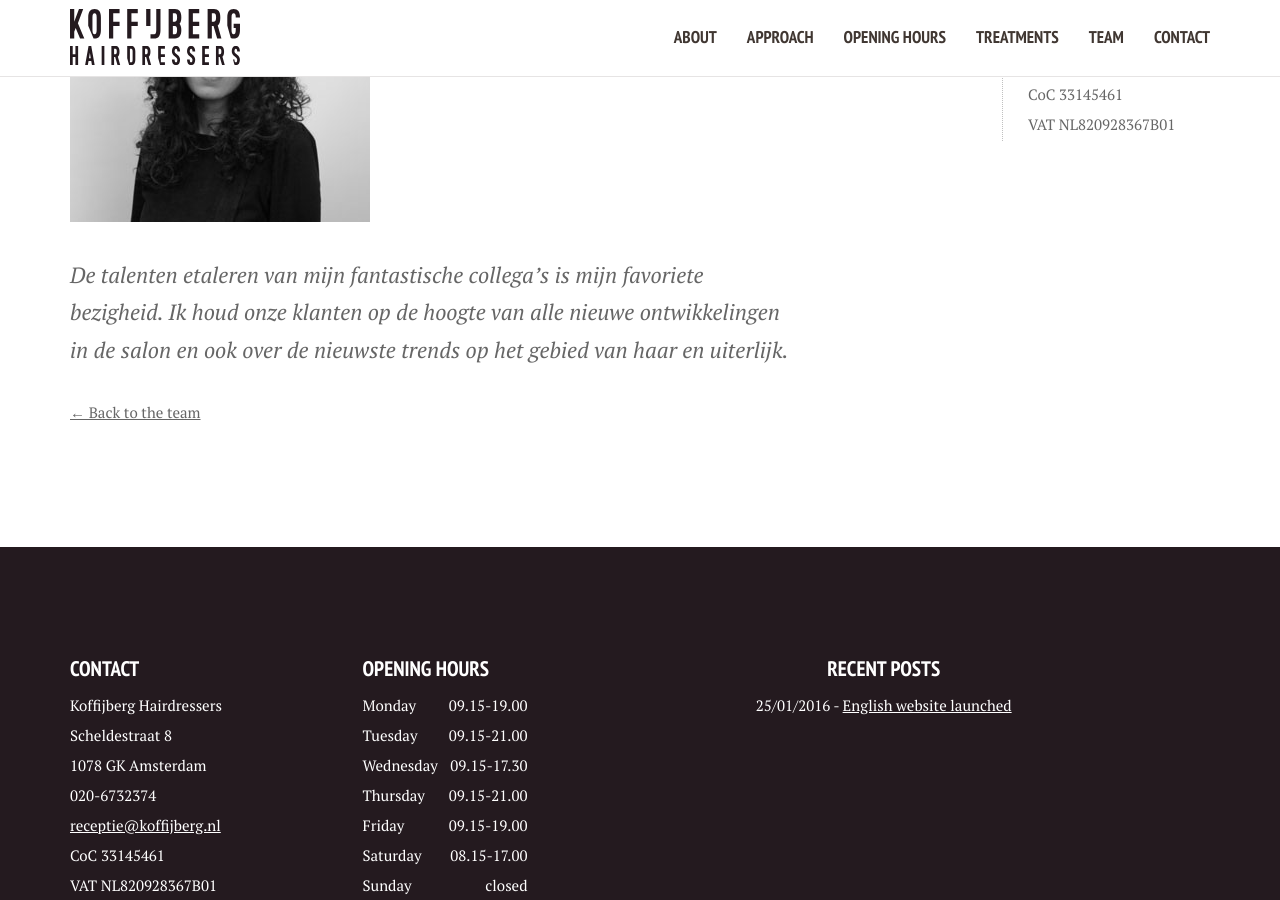
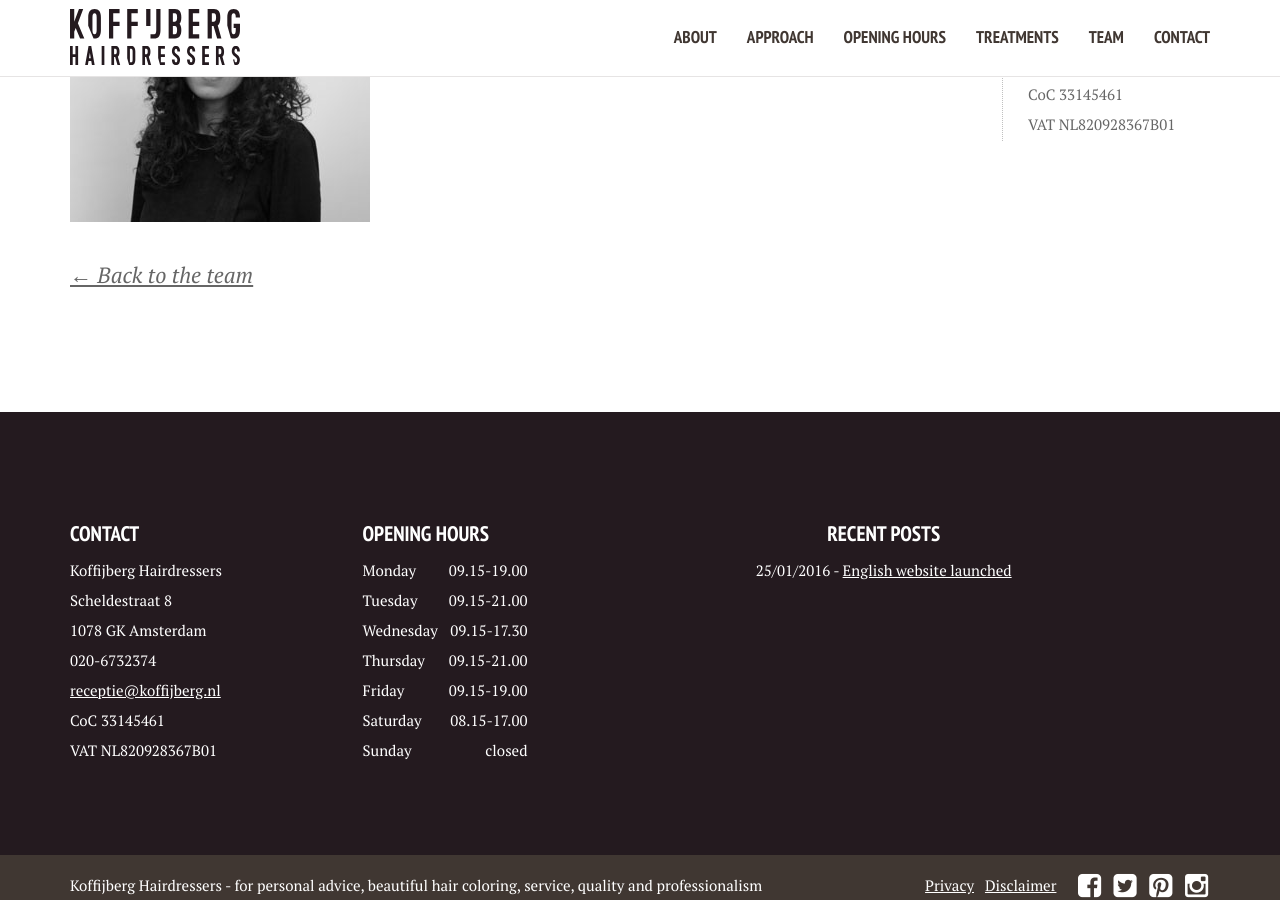
Before and after one commit to xuantiep/koffijberghairdressers, a Jekyll site: the page built from _members/lirika.md, in a window 1280 px wide and 900 px high, scrolled down 570 px. Built offline with Jekyll 4.4.1, drawn with Linux system fonts in a browser that asks for light colours.

Commit message:
Updated '/_members/lirika.md' via CloudCannon

```diff
--- a/_members/lirika.md
+++ b/_members/lirika.md
@@ -5,5 +5,3 @@ image: /img/20.-lirika-marketing-manage.jpg
 functie: Marketing Manager
 order: 10
 ---
-
-De talenten etaleren van mijn fantastische collega’s is mijn favoriete bezigheid. Ik houd onze klanten op de hoogte van alle nieuwe ontwikkelingen in de salon en ook over de nieuwste trends op het gebied van haar en uiterlijk.
```
